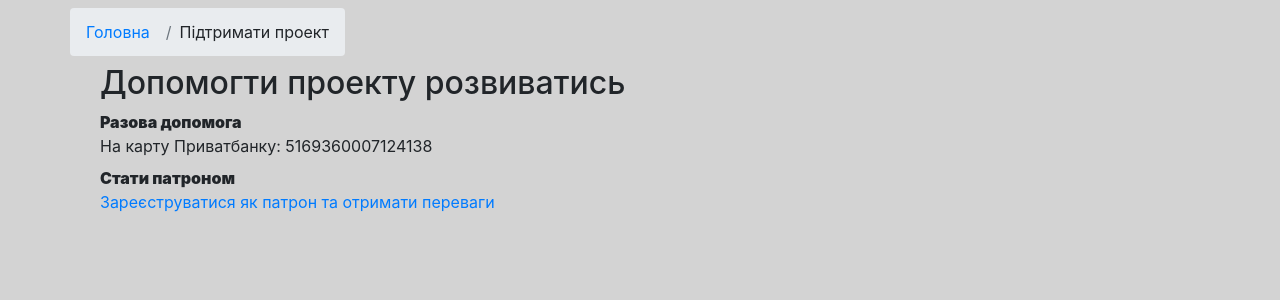
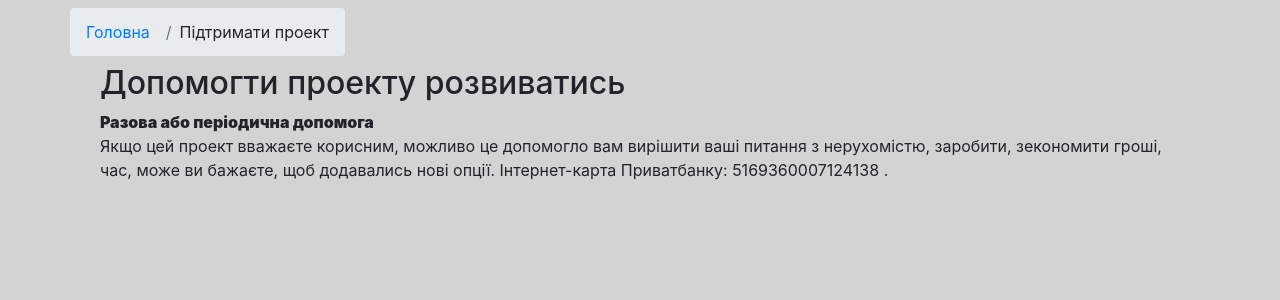
Before and after one commit to kivaschenko/realty, a Django app: page /donate/ in a window 1280 px wide. Shown: the part 65-365 px from the top of the page. Run offline with Django 3.2, Linux system fonts and the light colour scheme; some libraries are stand-ins or nearby versions.

Commit message:
edited pages donate, faq, contact

```diff
--- a/myproject/templates/contact.html
+++ b/myproject/templates/contact.html
@@ -12,5 +12,11 @@
     <button class="btn btn-success" type="submit">Відправити</button>
   </form>
 </div>
+<div class="col-sm-6">
+  <dl>
+    <dt>Можете просто написати мені в Telegram:</dt>
+    <dd>@Kivashchenko</dd>
+  </dl>
+</div>
 
 {% endblock content %}
--- a/myproject/templates/donate.html
+++ b/myproject/templates/donate.html
@@ -7,10 +7,10 @@
 <div class="col-sm-12">
   <h2>Допомогти проекту розвиватись</h2>
   <dl>
-  	<dt><strong>Разова допомога</strong></dt>
-  	<dd>На карту Приватбанку: 5169360007124138</dd>
-  	<dt><strong>Стати патроном</strong></dt>
-  	<dd><a href="#">Зареєструватися як патрон та отримати переваги</a></dd>
+  	<dt><strong>Разова або періодична допомога</strong></dt>
+  	<dd>Якщо цей проект вважаєте корисним, можливо це допомогло вам вирішити ваші питання з нерухомістю, заробити, зекономити гроші, час, може ви бажаєте, щоб додавались нові опції.
+		Інтернет-карта Приватбанку: 5169360007124138 .
+	  </dd>
   </dl>
 </div>
 
--- a/myproject/templates/faq.html
+++ b/myproject/templates/faq.html
@@ -8,7 +8,8 @@
   <h2>Часті питання</h2>
 	<dl>
 	<dt><strong>Чому я не отримую на свій email повідомлень із цього сайту?</strong></dt>
-  	<dd>Таке може бути. Для поштових відправлень використовується власний поштовий сервер, який простий і дешевий. Не всі безкоштовні поштові сервіси приймають від нього emails. Нормально працює з gmail.com - перевірте "спам".</dd>
+	<dd>Таке може бути. Для поштових відправлень використовується власний поштовий сервер, який простий і надійний. Листи безпечні, мають стандартне TLS-шифрування.
+	Можливо, що не всі безкоштовні поштові сервіси приймають від нього emails. Нормально працює (перевірено) з gmail.com, yahoo.com - перевірте "Spam".</dd>
 	<dt><strong>Скільки оголошень я можу розмістити?</strong></dt>
 	<dd>Встановлені наступні ліміти:
 	<ul>
```
Lines whose indentation alone changed are shown as unchanged.
